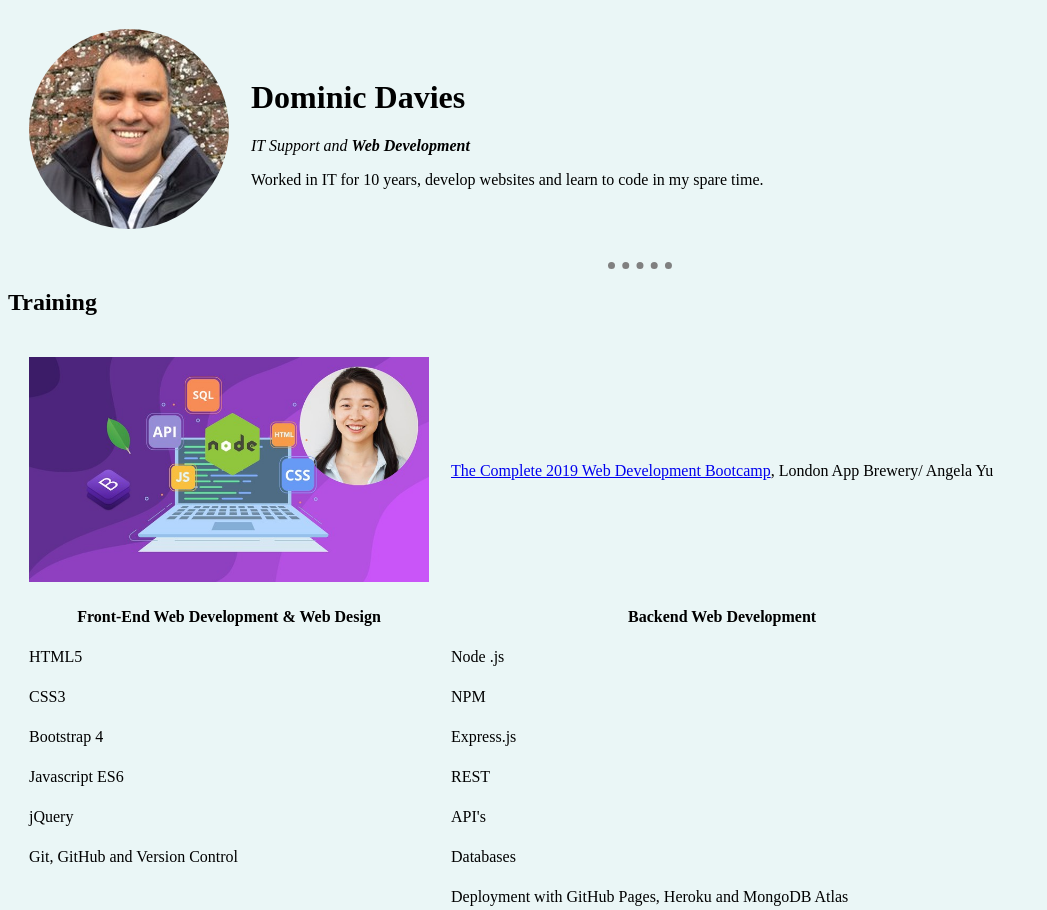
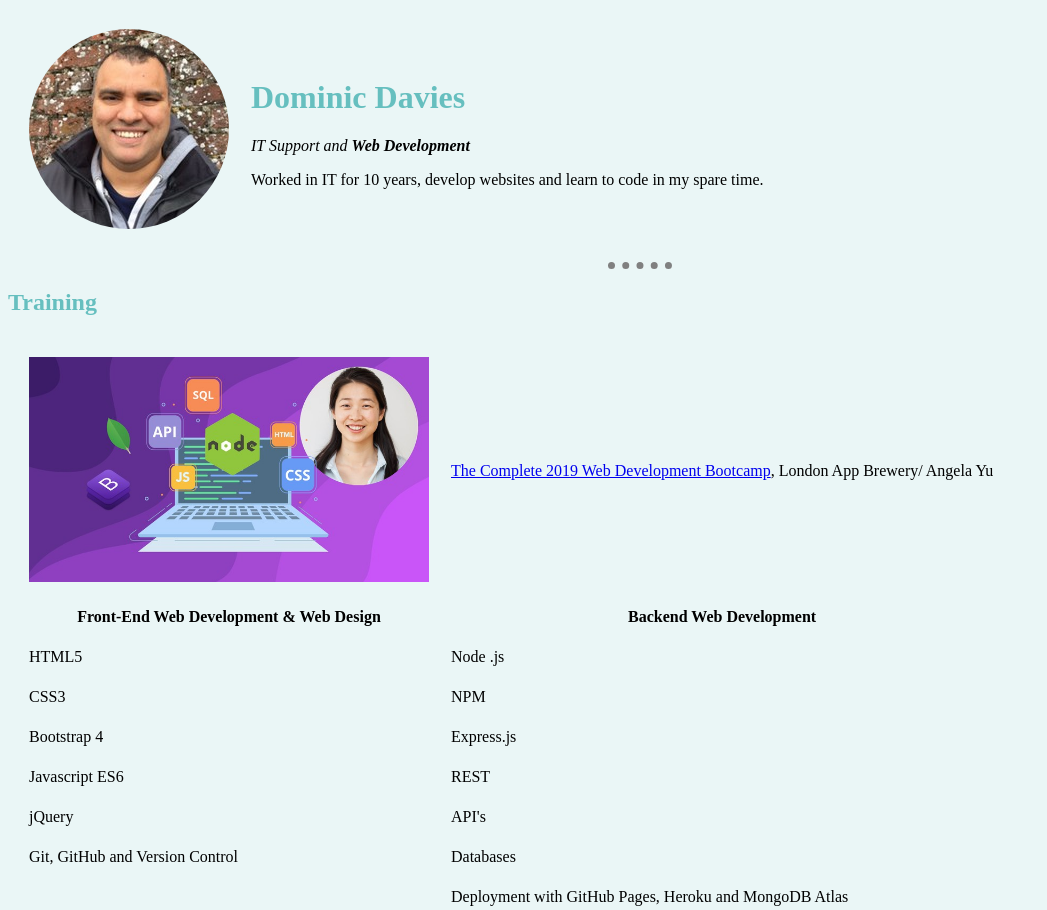
Before and after one commit to dominic-davies/html-personal-site, a plain HTML site: page index.html in a window 1280 px wide. Shown: the top 910 px of the page, without its empty margins (0-1047 px from the left). Drawn offline with Linux system fonts and the light colour scheme.

Commit message:
changed heading color

```diff
--- a/style.css
+++ b/style.css
@@ -11,3 +11,9 @@ hr {
   border-color: grey;
   border-width: 7px;
 }
+
+h1,
+h2,
+h3 {
+  color: #66bfbf;
+}
```
